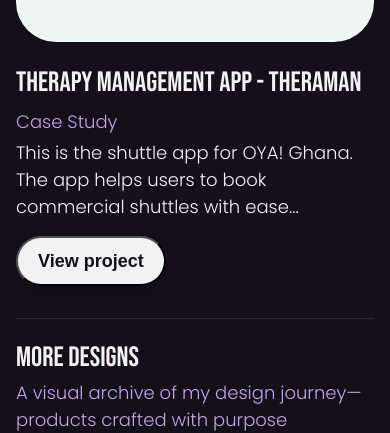
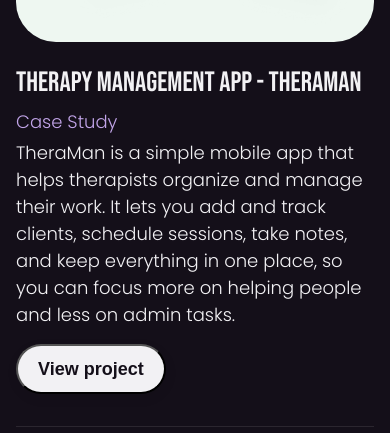
Before and after one commit to KwakuTutu/Portfolio-v2, a plain HTML site: page index.html in a window 390 px wide. Shown: the part 1290-1723 px from the top of the page. Drawn offline with Linux system fonts and the light colour scheme.

Commit message:
Update index.html

```diff
--- a/index.html
+++ b/index.html
@@ -63,7 +63,7 @@
         <div class="project-image-container"><img src="images/case-study.png" alt="Project Image" class="project-img" /></div>
         <h3 class="ff-serif-heading fs-500 text-white">Therapy Management App - Theraman</h3>
         <p class="text-purple fs-400">Case Study</p>
-        <p style="margin-bottom: 0.75rem;">This is the shuttle app for OYA! Ghana. The app helps users to book commercial shuttles with ease...</p>
+        <p style="margin-bottom: 0.75rem;">TheraMan is a simple mobile app that helps therapists organize and manage their work. It lets you add and track clients, schedule sessions, take notes, and keep everything in one place, so you can focus more on helping people and less on admin tasks.</p>
         <button class="btn-cta fs-400">View project</button>
       </div>
       <div>
```
